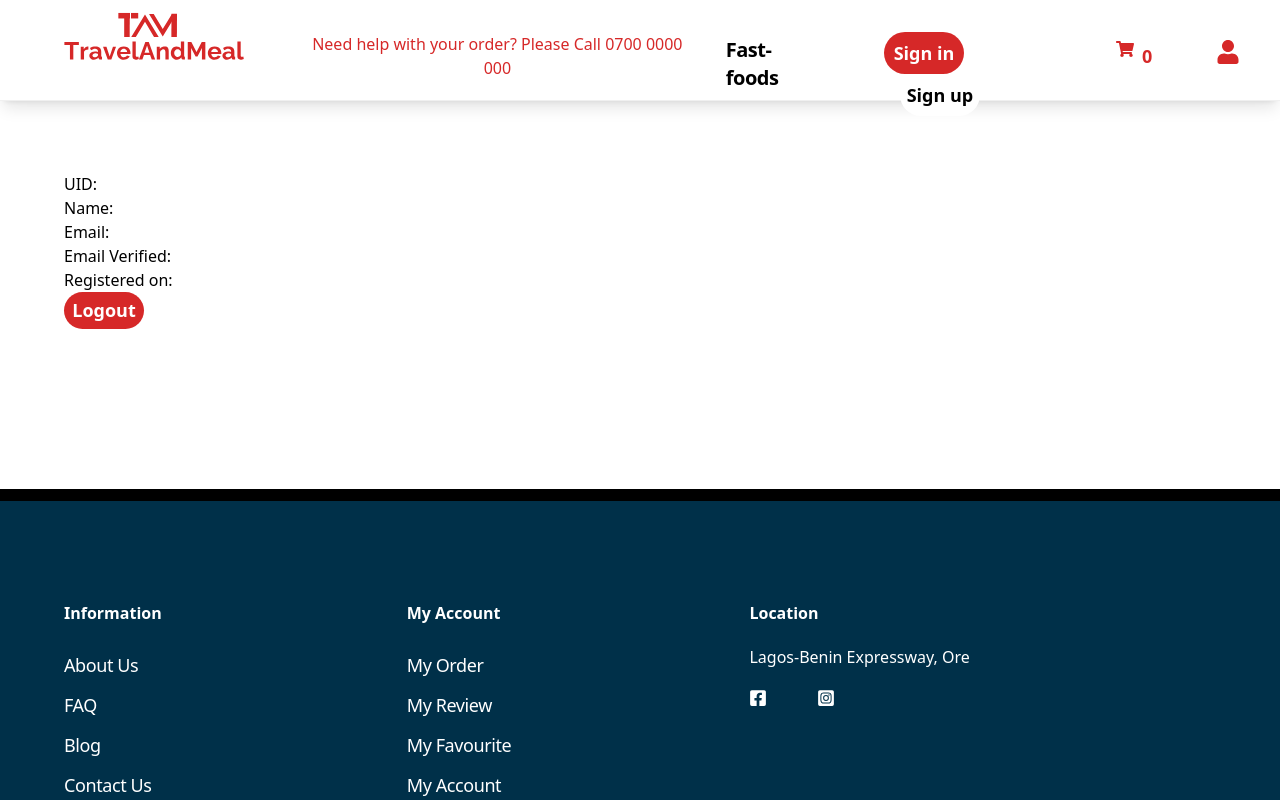
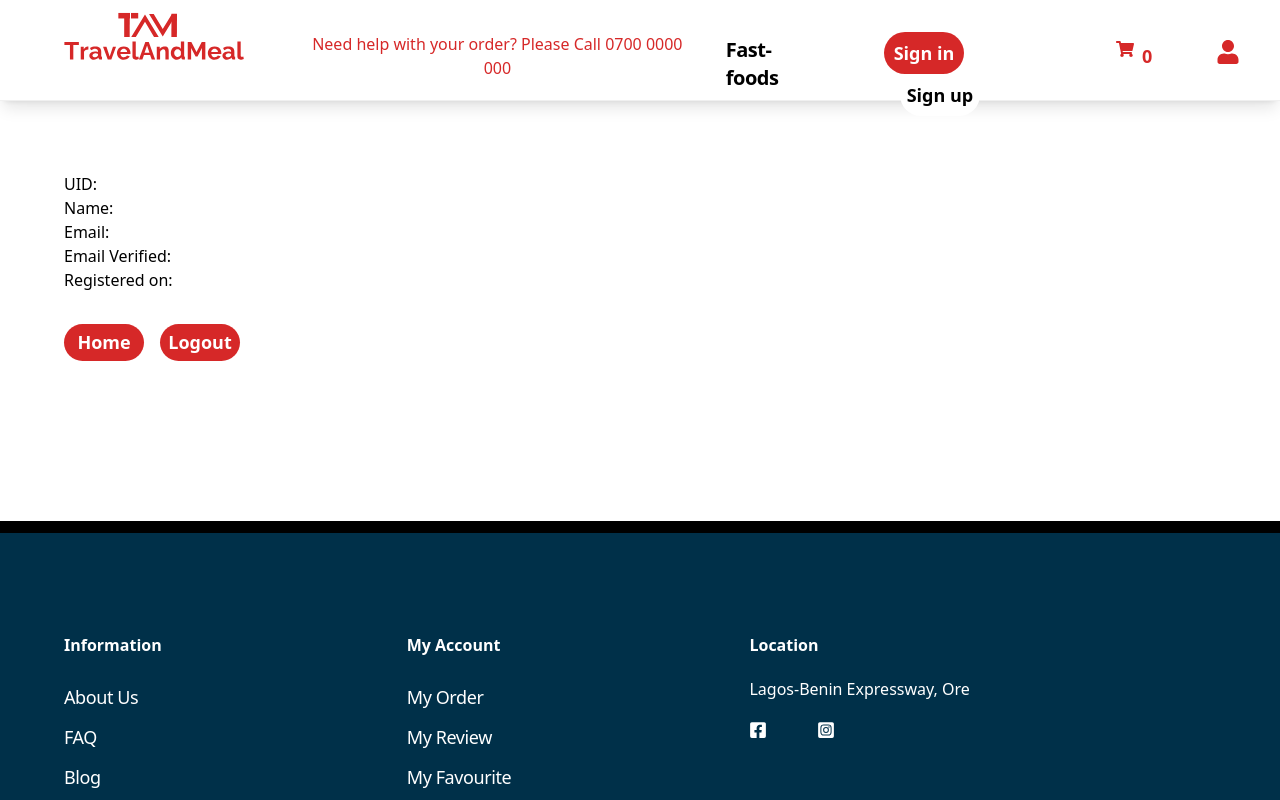
Before and after one commit to KrownWealth/travelandmeal, a Next.js app: page /profile/1 in a window 1280 px wide. Shown: the top 800 px of the page. Built offline with nearby package versions, Linux system fonts and the light colour scheme; no server answers; some icons are missing.

Commit message:
Added home button to profile page

```diff
--- a/src/components/ProfilePage.jsx
+++ b/src/components/ProfilePage.jsx
@@ -1,8 +1,10 @@
 import React, { useEffect } from 'react';
 import { useUser } from '@/contexts/AuthContext';
+import { useRouter } from 'next/router';
 
 const ProfilePage = () => {
   const { user, fetchUser, logout } = useUser();
+  const router = useRouter();
 
   useEffect(() => {
     const fetchData = async () => {
@@ -12,6 +14,9 @@ const ProfilePage = () => {
     fetchData();
     // eslint-disable-next-line react-hooks/exhaustive-deps
   }, []);
+  const goBackHome = () => {
+    router.push('/');
+  };
 
   return (
     <div className="my-3 py-40 px-16">
@@ -26,7 +31,10 @@ const ProfilePage = () => {
         Registered on:{' '}
         {user ? new Date(user.registration * 1000).toDateString() : ''}{' '}
       </h6>
-      <button onClick={logout}>Logout</button>
+      <div className="flex mt-8 gap-4">
+        <button onClick={goBackHome}> Home</button>
+        <button onClick={logout}>Logout</button>
+      </div>
     </div>
   );
 };
```
